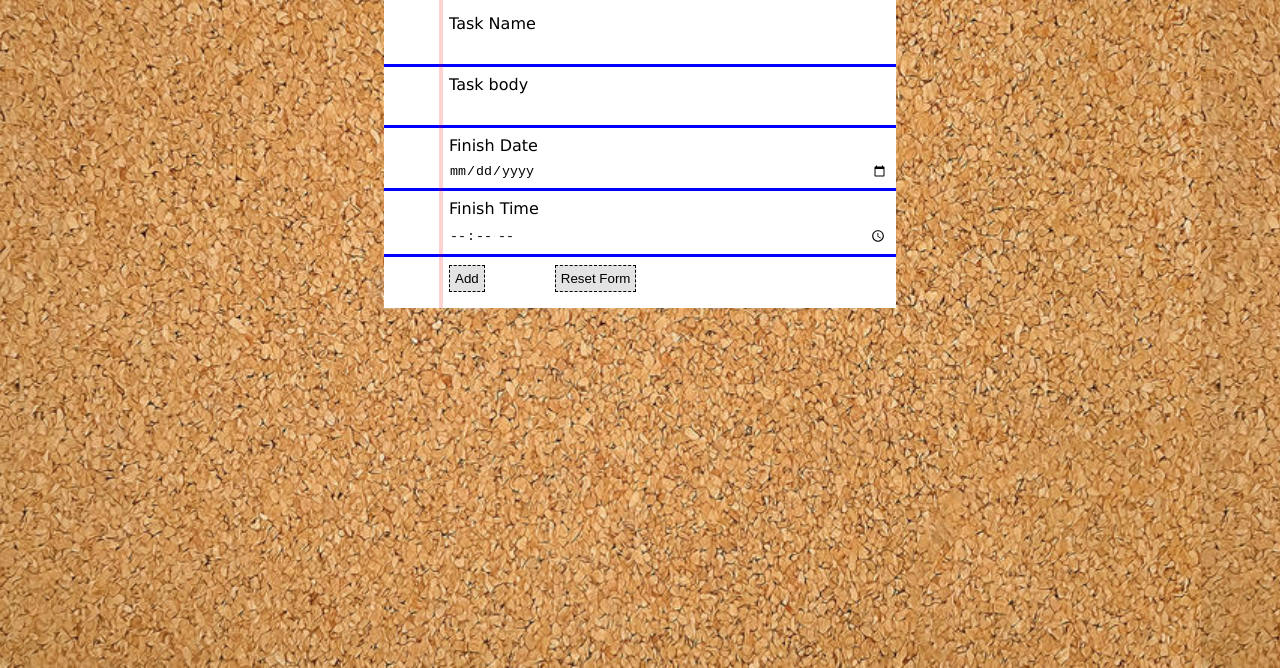
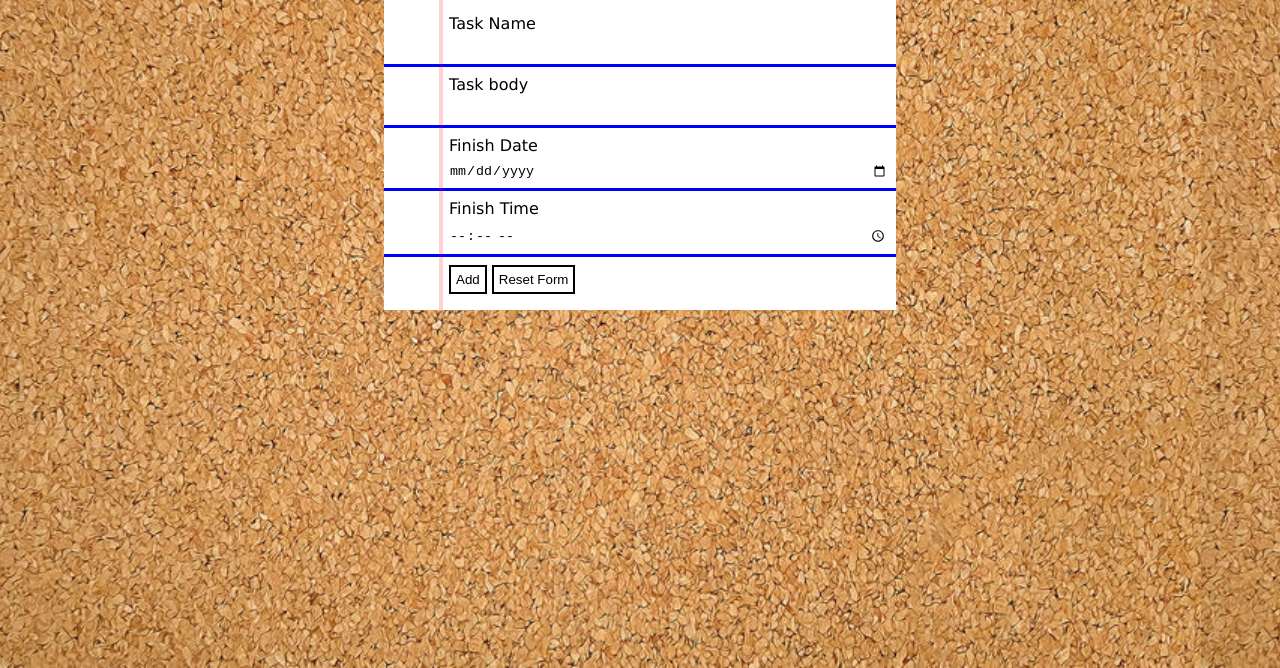
Before and after one commit to yehuda4e/Taskist, a plain HTML site: page index.html in a window 1280 px wide. Shown: the part 132-800 px from the top of the page. Drawn offline with Linux system fonts and the light colour scheme.

Commit message:
change form buttons

```diff
--- a/css/style.scss
+++ b/css/style.scss
@@ -51,13 +51,13 @@ input {
 }
 
 button {
-    background-color: #e3e3e3;
-    border: 1px dashed black;
+    background-color: #fff;
+    border: 2px solid black;
     padding: 5px;
     cursor: pointer;
 }
 
-label, button {
+label, #add {
     margin-left: 65px;
 }
 
```
Also changed, not shown: css/style.css, 2 other files.
